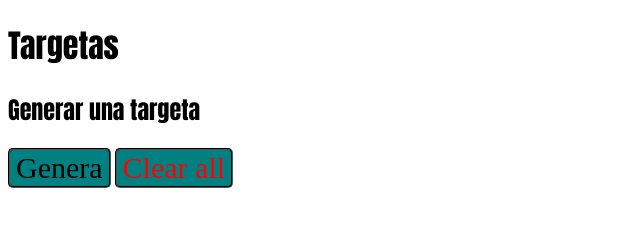
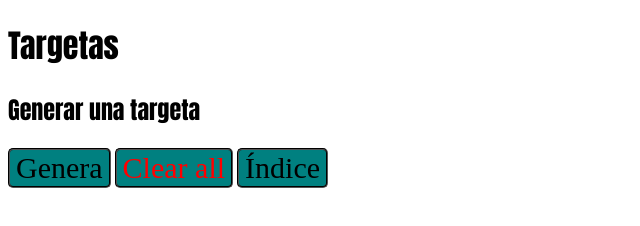
Before and after one commit to IsaacAPM/tercerProyecto, a plain HTML site: page index.html in a window 1280 px wide. Shown: the whole page, without its empty margins (0-640 px from the left). Drawn offline with nearby package versions, Linux system fonts and the light colour scheme.

Commit message:
indiceAgregado

```diff
--- a/index.html
+++ b/index.html
@@ -11,6 +11,7 @@
         <div>
             <button class="boton uno" id="crea">Genera</button>
             <button class="boton dos" id="borra">Clear all</button>
+            <button class="boton" onclick="window.location='https://isaacapm.github.io/IndiceDeProyectos/'">Índice</button>
         </div>
         <div class="flex-container" id="conTargetas"></div>
         <script src="script.js"></script>
```
